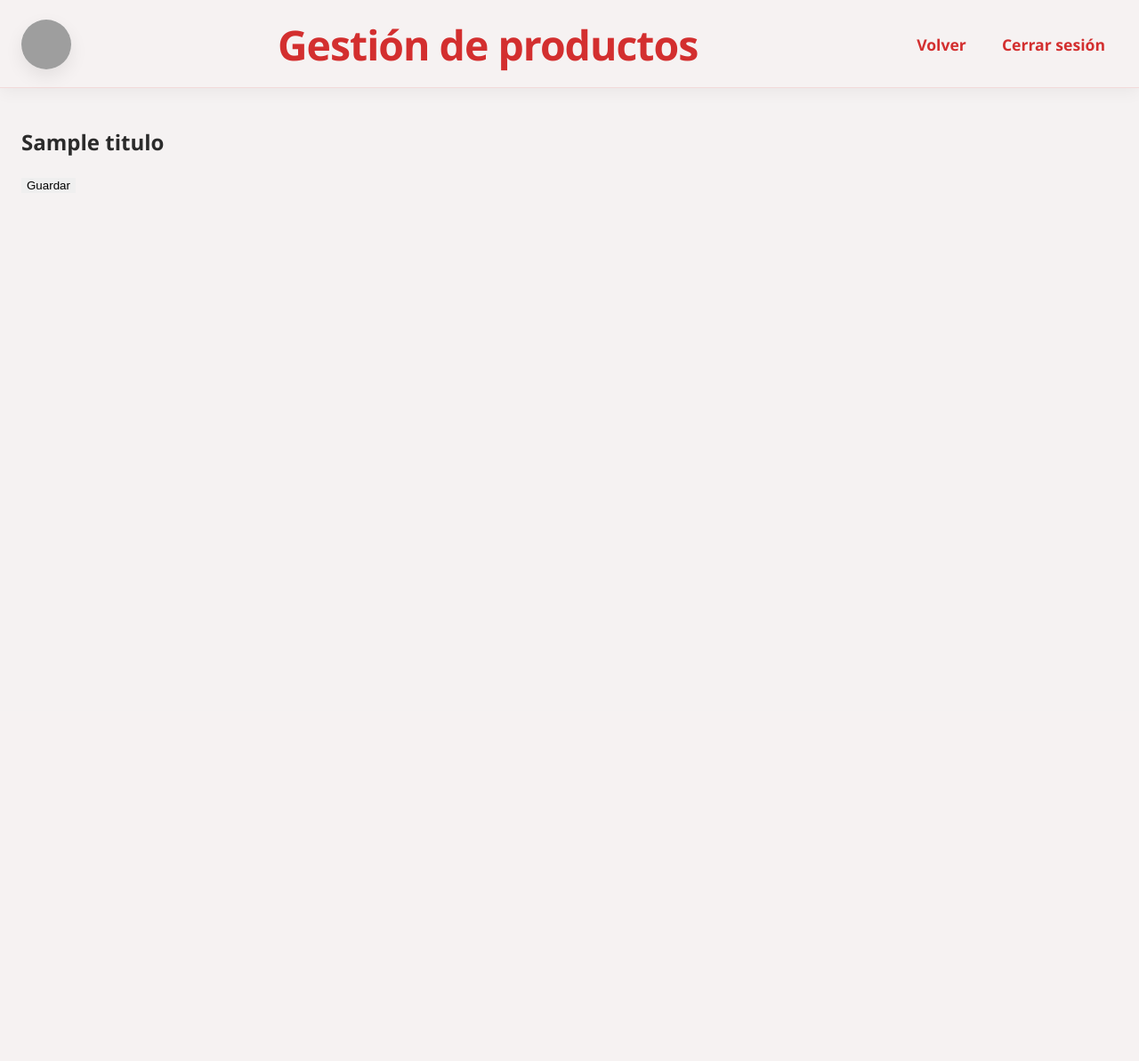
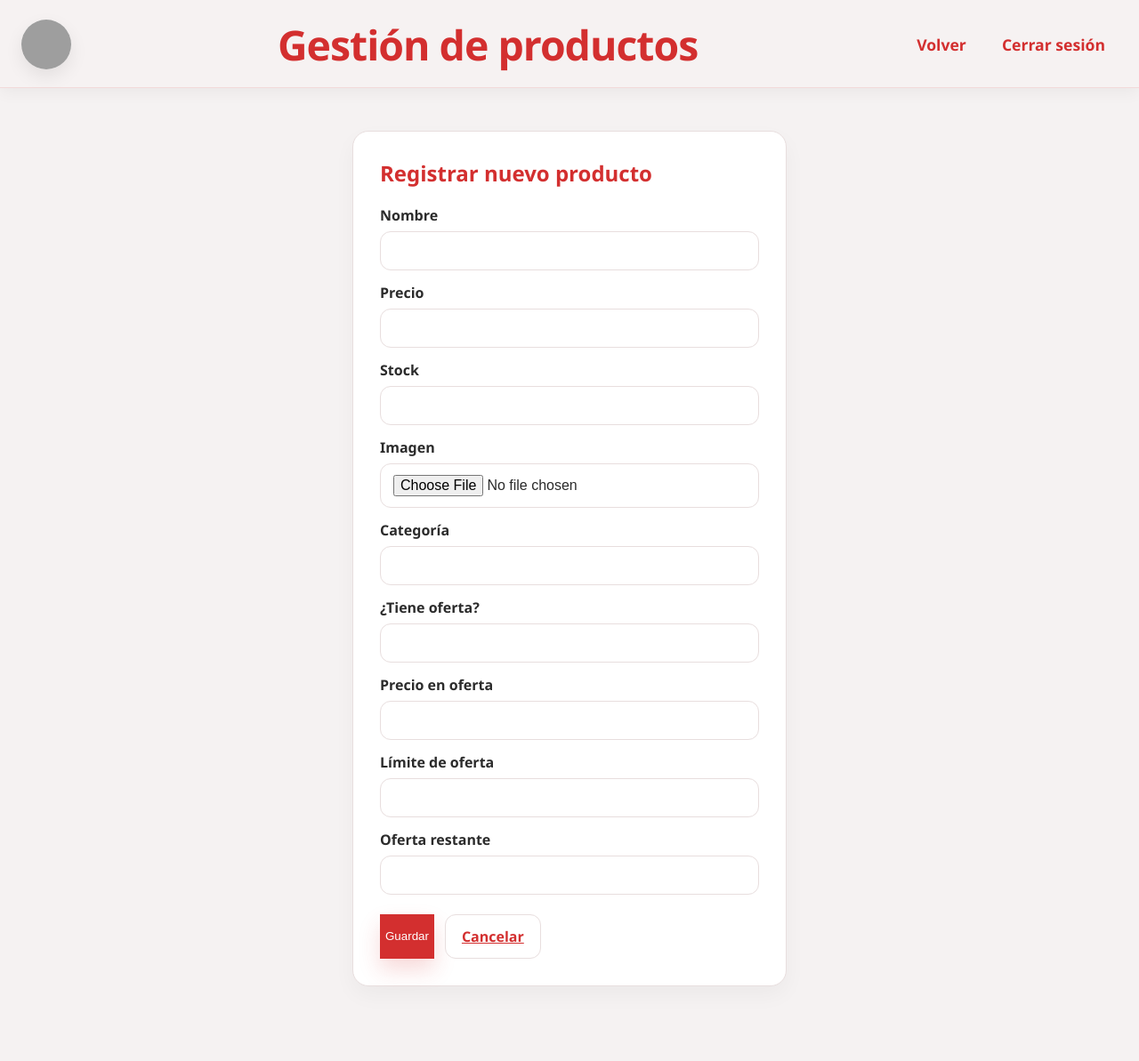
Before and after one commit to wilsongaruse-web/proyecto_comercio, a Django app: template admin/templates/admin/productos.form.html in a window 1280 px wide. Shown: the whole page at 89% size. Before the commit the page ends 213 px from the top, so only its background shows below. Run offline with Django 3.2, Linux system fonts and the light colour scheme; the template is opened without the code that fills it: most values are stand-ins (such as "Sample title", 1, 10 or a date in 2020); form fields are guessed from the names that the template uses; grey boxes are pictures that could not be loaded.

Commit message:
retoques visuales

```diff
--- a/admin/templates/admin/producto_list.html
+++ b/admin/templates/admin/producto_list.html
@@ -36,7 +36,7 @@
 
             <div style="display:flex; justify-content:space-between; align-items:center; margin: 20px 0;">
                 <h2>Productos</h2>
-                <a class="btn-comprar" href="{% url 'gestion_admin:producto_nuevo' %}">+ Nuevo producto</a>
+                <a class="button-secondary" href="{% url 'gestion_admin:producto_nuevo' %}">+ Nuevo producto</a>
             </div>
 
             <table style="width:100%; border-collapse:collapse; background:#fff; border-radius:12px; overflow:hidden;">
@@ -59,8 +59,8 @@
                             <td style="padding:10px; border-top:1px solid #eee;">{{ producto.stock }}</td>
                             <td style="padding:10px; border-top:1px solid #eee;">{% if producto.oferta %}Sí{% else %}No{% endif %}</td>
                             <td style="padding:10px; border-top:1px solid #eee;">
-                                <a href="{% url 'gestion_admin:producto_editar' producto.id %}" class="btn-editar">Editar</a>
-                                <a href="{% url 'gestion_admin:producto_eliminar' producto.id %}" class="btn-eliminar">Eliminar</a>
+                                <a href="{% url 'gestion_admin:producto_editar' producto.id %}" class="button-secondary">Editar</a>
+                                <a href="{% url 'gestion_admin:producto_eliminar' producto.id %}" class="btn btn-primary">Eliminar</a>
                             </td>
                         </tr>
                     {% empty %}
--- a/admin/templates/admin/productos.form.html
+++ b/admin/templates/admin/productos.form.html
@@ -23,21 +23,63 @@
     </header>
 
     <main>
-        <div class="container">
-            <h2>{{ titulo }}</h2>
-            <form method="post" enctype="multipart/form-data" class="form-login" style="max-width: 700px;">
-                {% csrf_token %}
-                {% for field in form %}
-                    <div class="campo">
-                        <label for="{{ field.id_for_label }}">{{ field.label }}</label>
-                        {{ field }}
-                        {% if field.errors %}
-                            <div class="error-msg">{{ field.errors }}</div>
-                        {% endif %}
+        <div class="auth-shell">
+            <div class="auth-card">
+                <h2>Registrar nuevo producto</h2>
+                <form method="post" enctype="multipart/form-data" class="form-grid">
+                    {% csrf_token %}
+
+                    <div class="form-field">
+                        <label for="id_nombre">Nombre</label>
+                        {{ form.nombre }}
                     </div>
-                {% endfor %}
-                <button type="submit" class="btn-comprar">Guardar</button>
-            </form>
+
+                    <div class="form-field">
+                        <label for="id_precio">Precio</label>
+                        {{ form.precio }}
+                    </div>
+
+                    <div class="form-field">
+                        <label for="id_stock">Stock</label>
+                        {{ form.stock }}
+                    </div>
+
+                    <div class="form-field">
+                        <label for="id_imagen">Imagen</label>
+                        {{ form.imagen }}
+                    </div>
+
+                    <div class="form-field">
+                        <label for="id_categoria">Categoría</label>
+                        {{ form.categoria }}
+                    </div>
+
+                    <div class="form-field">
+                        <label for="id_oferta">¿Tiene oferta?</label>
+                        {{ form.oferta }}
+                    </div>
+
+                    <div class="form-field">
+                        <label for="id_precio_oferta">Precio en oferta</label>
+                        {{ form.precio_oferta }}
+                    </div>
+
+                    <div class="form-field">
+                        <label for="id_limite_oferta">Límite de oferta</label>
+                        {{ form.limite_oferta }}
+                    </div>
+
+                    <div class="form-field">
+                        <label for="id_oferta_restante">Oferta restante</label>
+                        {{ form.oferta_restante }}
+                    </div>
+
+                    <div class="form-actions">
+                        <button type="submit" class="btn-primary">Guardar</button>
+                        <a href="{% url 'gestion_admin:admin_panel' %}" class="button-secondary">Cancelar</a>
+                    </div>
+                </form>
+            </div>
         </div>
     </main>
 </body>
--- a/admin/templates/admin/productos_confirmar_delete.html
+++ b/admin/templates/admin/productos_confirmar_delete.html
@@ -27,8 +27,8 @@
                 <p><strong>{{ producto.nombre }}</strong></p>
                 <form method="post">
                     {% csrf_token %}
-                <button type="submit" class="btn-volver" style="background:#b42318;">Sí, eliminar</button>
-                <a href="{% url 'gestion_admin:productos_admin' %}" class="btn-comprar">Cancelar</a>
+                    <button type="submit" class="btn btn-primary" >Sí, eliminar</button>
+                    <a href="{% url 'gestion_admin:productos_admin' %}" class="button-secondary">Cancelar</a>
                 </form>
             </div>
         </main>
```
Also changed, not shown: admin/templates/admin/admin_panel.html (+6 -6 lines), db.sqlite3. Lines whose indentation alone changed are shown as unchanged.
